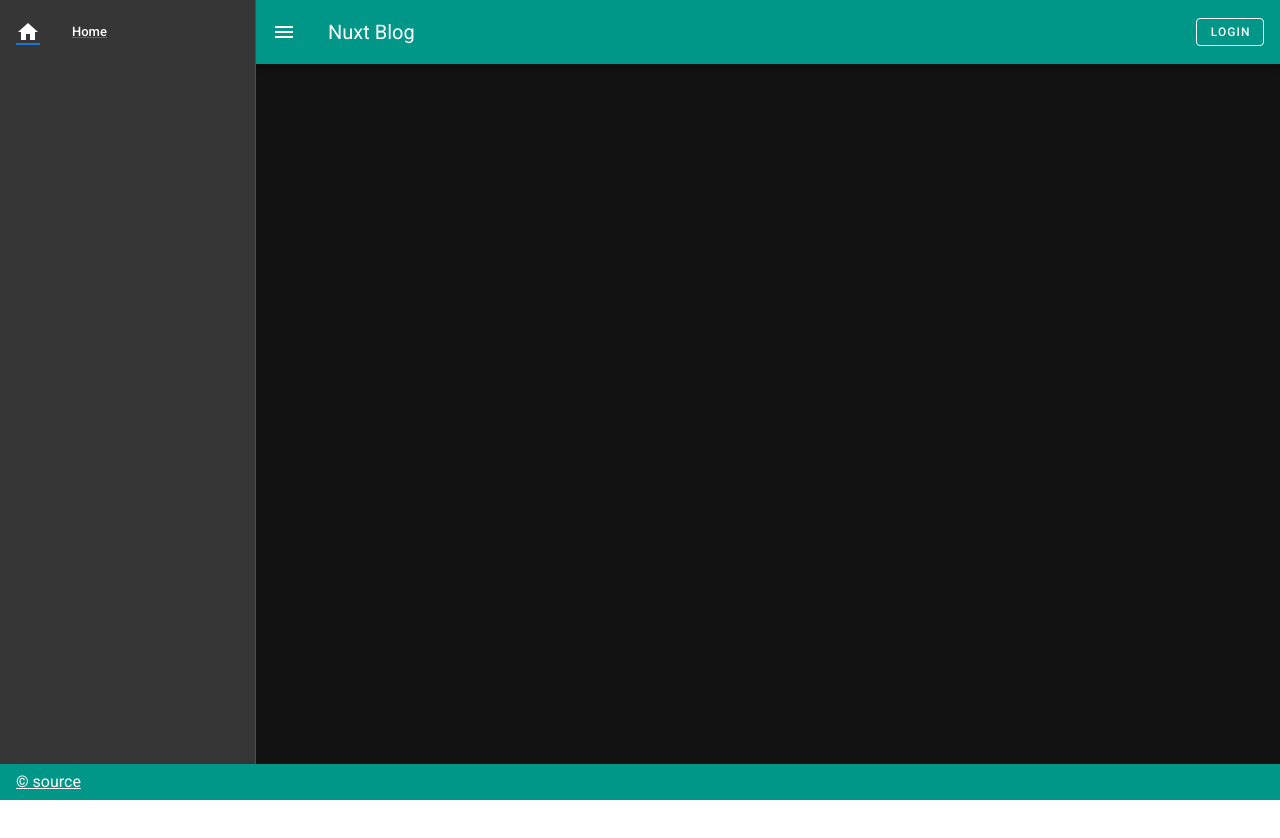
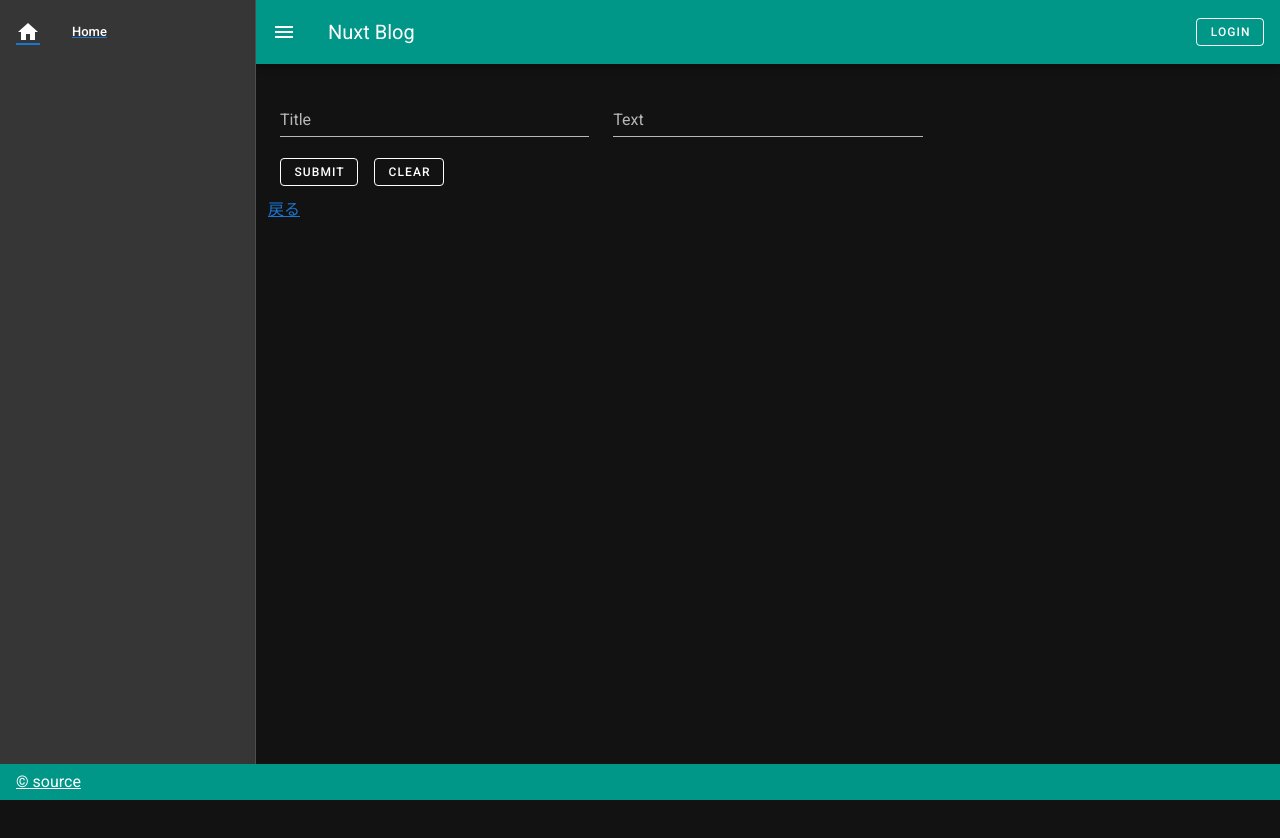
Before and after one commit to yanagiprg/nuxt-blog, a Nuxt app: page /form in a window 1280 px wide. Shown: the top 838 px of the page. Before the commit the page ends 800 px from the top, so only its background shows below. Built offline with nearby package versions, Linux system fonts and the light colour scheme.

Commit message:
add form page demo

```diff
--- a/layouts/default.vue
+++ b/layouts/default.vue
@@ -2,7 +2,7 @@
   <v-app>
     <v-navigation-drawer v-model="drawer" app>
       <v-list dense>
-        <nuxt-link to="/home" class="text-link">
+        <nuxt-link to="/articles" class="text-link">
           <v-list-item link>
             <v-list-item-action>
               <v-icon>mdi-home</v-icon>
@@ -28,7 +28,8 @@
     <v-footer color="teal" app>
       <a
         class="white--text"
-        href="https://github.com/yanagiprg/nuxt-blog/tree/01_firebase-init"
+        href="https://github.com/yanagiprg/nuxt-blog/"
+        target="_blank"
         >&copy; source</a
       >
     </v-footer>
--- a/pages/home.vue
+++ b/pages/articles.vue
@@ -1,5 +1,6 @@
 <template>
   <v-container fluid>
+    <nuxt-link to="/form" class="text-link">新規投稿</nuxt-link>
     <v-row class="mb-2">
       <v-col
         v-for="(article, index) in articles"
--- /dev/null
+++ b/pages/form.vue
@@ -0,0 +1,20 @@
+<template>
+  <v-app>
+    <v-form>
+      <v-container>
+        <v-row>
+          <v-col cols="12" md="4" required>
+            <v-text-field label="Title"></v-text-field>
+          </v-col>
+
+          <v-col cols="12" md="4">
+            <v-text-field label="Text"></v-text-field>
+          </v-col>
+        </v-row>
+        <v-btn class="mr-4" small outlined @click="submit">submit</v-btn>
+        <v-btn small outlined @click="clear">clear</v-btn>
+      </v-container>
+    </v-form>
+    <nuxt-link to="/articles" class="text-link">戻る</nuxt-link>
+  </v-app>
+</template>
--- a/pages/index.vue
+++ b/pages/index.vue
@@ -1,3 +1,3 @@
 <template>
-  <nuxt-link to="/home" class="text-link">HOME</nuxt-link>
+  <nuxt-link to="/articles" class="text-link">HOME</nuxt-link>
 </template>
--- a/pages/login.vue
+++ b/pages/login.vue
@@ -17,6 +17,7 @@
                       </v-toolbar>
                       <v-card-text>
                         <v-form>
+                          <p v-if="errorMessage">{{ errorMessage }}</p>
                           <v-text-field
                             v-model="email"
                             type="text"
@@ -37,15 +38,11 @@
                               label="新規登録"
                             ></v-checkbox>
                           </p>
+                          <v-btn color="teal" @click="passwordLogin">
+                            {{ register ? '新規登録' : 'ログイン' }}
+                          </v-btn>
                         </v-form>
                       </v-card-text>
-                      <v-card-actions>
-                        <v-spacer></v-spacer>
-                        <v-btn color="teal" @click="passwordLogin">{{
-                          register ? '新規登録' : 'ログイン'
-                        }}</v-btn>
-                        <p>{{ errorMessage }}</p>
-                      </v-card-actions>
                     </v-card>
                   </v-col>
                 </v-row>
```
